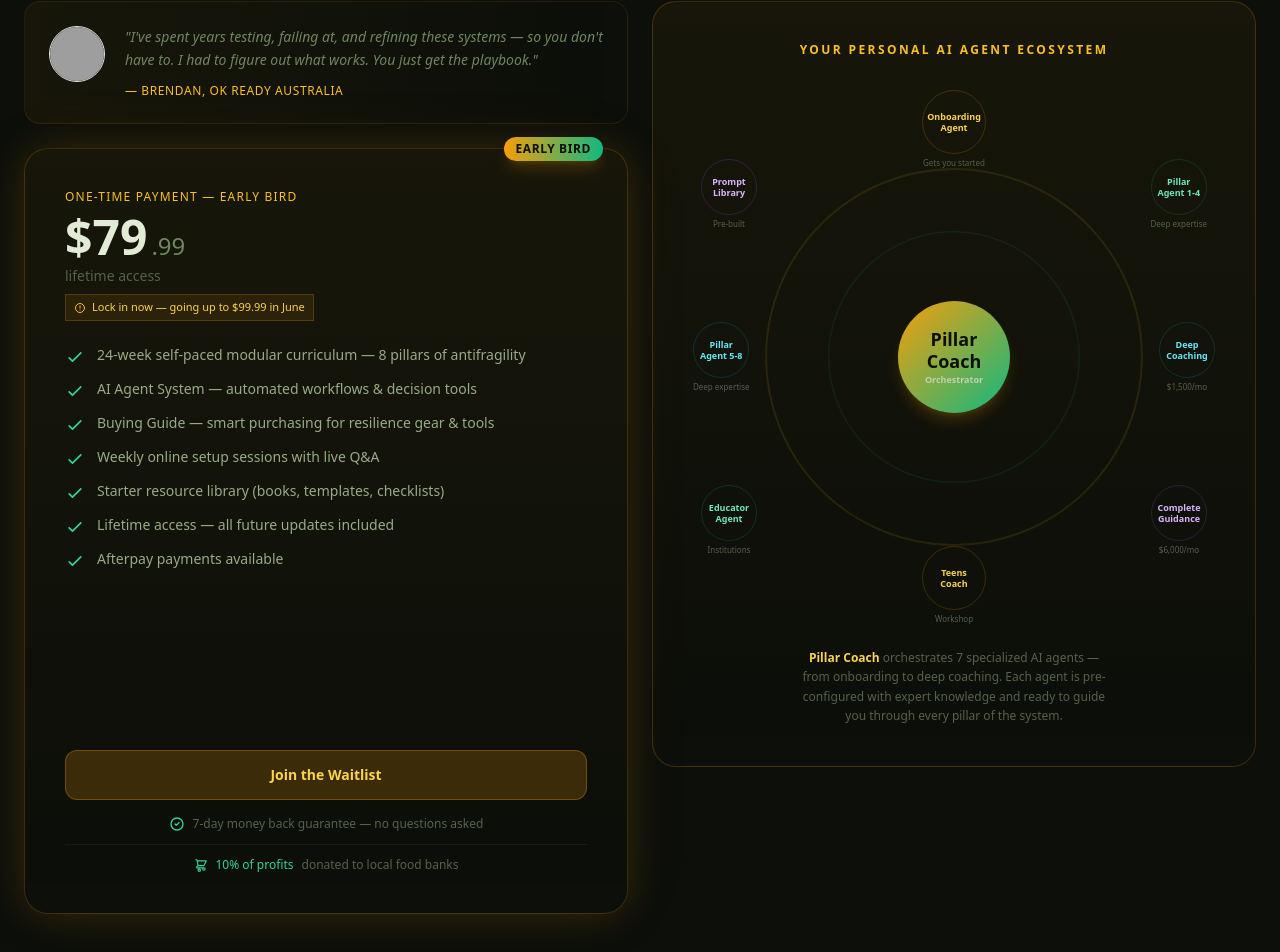
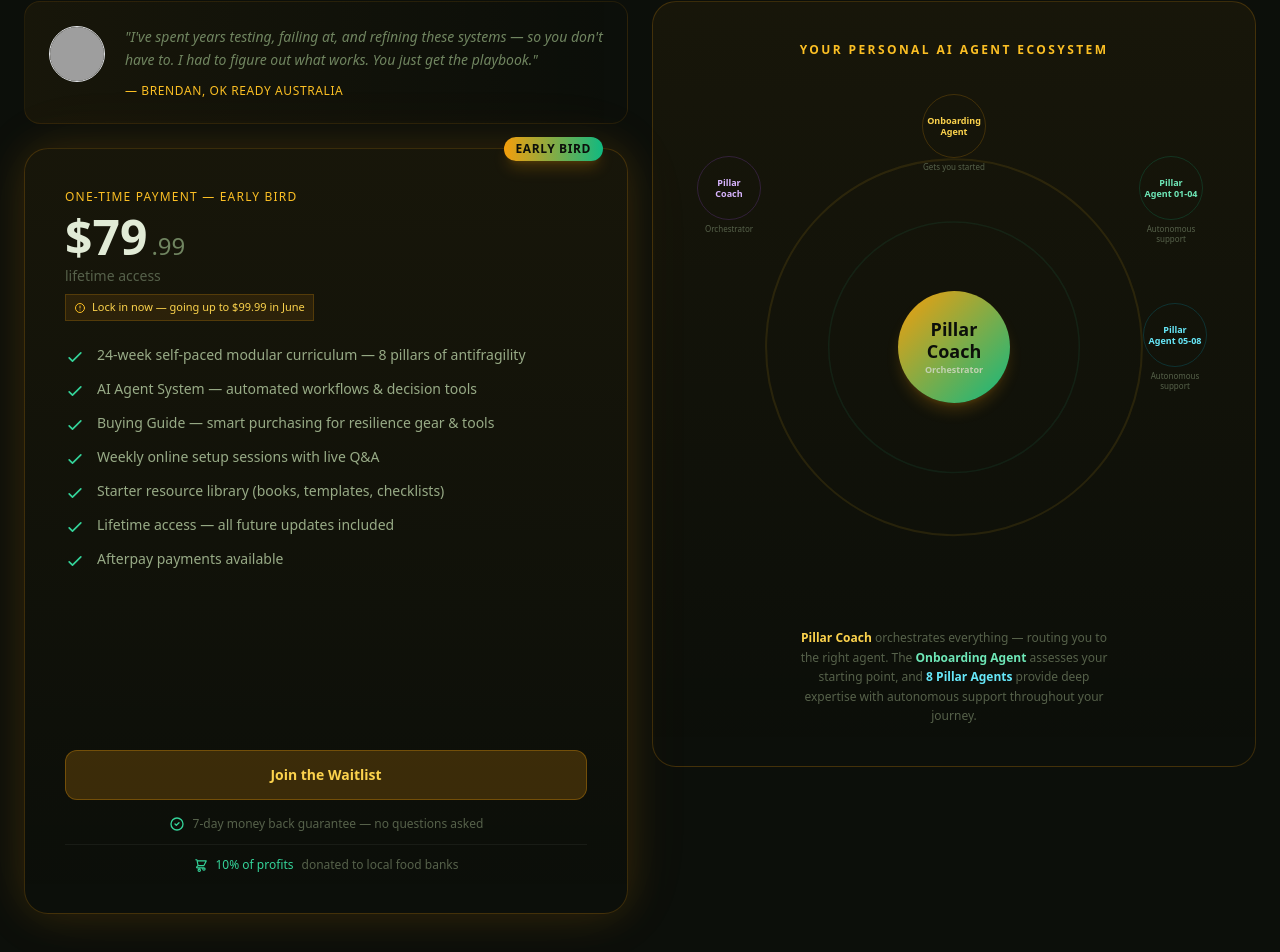
Before and after one commit to boktoday/okready-landing, a React (Vite) app: page / in a window 1280 px wide. Shown: the part 4750-5702 px from the top of the page. Built offline with nearby package versions, Linux system fonts and the light colour scheme; grey boxes are pictures that could not be loaded.

Commit message:
Pricing: simplified AI ecosystem to 3 key agents (Onboarding, Pillar Coach, 8 Pillar Agents)

```diff
--- a/src/components/Pricing.tsx
+++ b/src/components/Pricing.tsx
@@ -130,67 +130,40 @@ export default function Pricing({ onJoinClick }: PricingProps) {
 
                 {/* Orbiting agents */}
                 {/* Top */}
-                <div className="absolute top-2 left-1/2 -translate-x-1/2 text-center">
+                <div className="absolute top-3 left-1/2 -translate-x-1/2 text-center">
                   <div className="w-16 h-16 rounded-full bg-earth-700/40 border border-amber-500/20 flex items-center justify-center mx-auto mb-1">
                     <span className="text-[9px] font-bold text-amber-300 leading-tight text-center">Onboarding<br/>Agent</span>
                   </div>
-                  <div className="text-[8px] text-earth-500 leading-tight">Gets you started</div>
+                  <div className="text-[8px] text-earth-500 leading-tight max-w-[80px]">Gets you started</div>
                 </div>
                 {/* Top Right */}
-                <div className="absolute top-[14%] right-2 text-center">
-                  <div className="w-14 h-14 rounded-full bg-earth-700/40 border border-emerald-500/20 flex items-center justify-center mx-auto mb-1">
-                    <span className="text-[9px] font-bold text-emerald-300 leading-tight text-center">Pillar<br/>Agent 1-4</span>
+                <div className="absolute top-[14%] right-1 text-center">
+                  <div className="w-16 h-16 rounded-full bg-earth-700/40 border border-emerald-500/20 flex items-center justify-center mx-auto mb-1">
+                    <span className="text-[9px] font-bold text-emerald-300 leading-tight text-center">Pillar<br/>Agent 01-04</span>
                   </div>
-                  <div className="text-[8px] text-earth-500 leading-tight">Deep expertise</div>
+                  <div className="text-[8px] text-earth-500 leading-tight max-w-[80px]">Autonomous support</div>
                 </div>
                 {/* Right */}
                 <div className="absolute top-1/2 -translate-y-1/2 right-0 text-center">
-                  <div className="w-14 h-14 rounded-full bg-earth-700/40 border border-cyan-500/20 flex items-center justify-center mx-auto mb-1">
-                    <span className="text-[9px] font-bold text-cyan-300 leading-tight text-center">Deep<br/>Coaching</span>
+                  <div className="w-16 h-16 rounded-full bg-earth-700/40 border border-cyan-500/20 flex items-center justify-center mx-auto mb-1">
+                    <span className="text-[9px] font-bold text-cyan-300 leading-tight text-center">Pillar<br/>Agent 05-08</span>
                   </div>
-                  <div className="text-[8px] text-earth-500 leading-tight">$1,500/mo</div>
-                </div>
-                {/* Bottom Right */}
-                <div className="absolute bottom-[14%] right-2 text-center">
-                  <div className="w-14 h-14 rounded-full bg-earth-700/40 border border-purple-500/20 flex items-center justify-center mx-auto mb-1">
-                    <span className="text-[9px] font-bold text-purple-300 leading-tight text-center">Complete<br/>Guidance</span>
-                  </div>
-                  <div className="text-[8px] text-earth-500 leading-tight">$6,000/mo</div>
-                </div>
-                {/* Bottom */}
-                <div className="absolute bottom-2 left-1/2 -translate-x-1/2 text-center">
-                  <div className="w-16 h-16 rounded-full bg-earth-700/40 border border-amber-500/20 flex items-center justify-center mx-auto mb-1">
-                    <span className="text-[9px] font-bold text-amber-300 leading-tight text-center">Teens<br/>Coach</span>
-                  </div>
-                  <div className="text-[8px] text-earth-500 leading-tight">Workshop</div>
-                </div>
-                {/* Bottom Left */}
-                <div className="absolute bottom-[14%] left-2 text-center">
-                  <div className="w-14 h-14 rounded-full bg-earth-700/40 border border-emerald-500/20 flex items-center justify-center mx-auto mb-1">
-                    <span className="text-[9px] font-bold text-emerald-300 leading-tight text-center">Educator<br/>Agent</span>
-                  </div>
-                  <div className="text-[8px] text-earth-500 leading-tight">Institutions</div>
-                </div>
-                {/* Left */}
-                <div className="absolute top-1/2 -translate-y-1/2 left-0 text-center">
-                  <div className="w-14 h-14 rounded-full bg-earth-700/40 border border-cyan-500/20 flex items-center justify-center mx-auto mb-1">
-                    <span className="text-[9px] font-bold text-cyan-300 leading-tight text-center">Pillar<br/>Agent 5-8</span>
-                  </div>
-                  <div className="text-[8px] text-earth-500 leading-tight">Deep expertise</div>
+                  <div className="text-[8px] text-earth-500 leading-tight max-w-[80px]">Autonomous support</div>
                 </div>
                 {/* Top Left */}
-                <div className="absolute top-[14%] left-2 text-center">
-                  <div className="w-14 h-14 rounded-full bg-earth-700/40 border border-purple-500/20 flex items-center justify-center mx-auto mb-1">
-                    <span className="text-[9px] font-bold text-purple-300 leading-tight text-center">Prompt<br/>Library</span>
+                <div className="absolute top-[14%] left-1 text-center">
+                  <div className="w-16 h-16 rounded-full bg-earth-700/40 border border-purple-500/20 flex items-center justify-center mx-auto mb-1">
+                    <span className="text-[9px] font-bold text-purple-300 leading-tight text-center">Pillar<br/>Coach</span>
                   </div>
-                  <div className="text-[8px] text-earth-500 leading-tight">Pre-built</div>
+                  <div className="text-[8px] text-earth-500 leading-tight max-w-[80px]">Orchestrator</div>
                 </div>
               </div>
 
               <p className="text-xs text-earth-500 text-center mt-4 max-w-[45ch] mx-auto leading-relaxed">
-                <strong className="text-amber-300">Pillar Coach</strong> orchestrates 7 specialized AI agents —
-                from onboarding to deep coaching. Each agent is pre-configured with expert knowledge
-                and ready to guide you through every pillar of the system.
+                <strong className="text-amber-300">Pillar Coach</strong> orchestrates everything — routing you to the right agent.
+                The <strong className="text-emerald-300">Onboarding Agent</strong> assesses your starting point, and
+                <strong className="text-cyan-300"> 8 Pillar Agents</strong> provide deep expertise with autonomous support
+                throughout your journey.
               </p>
             </div>
           </div>
```
